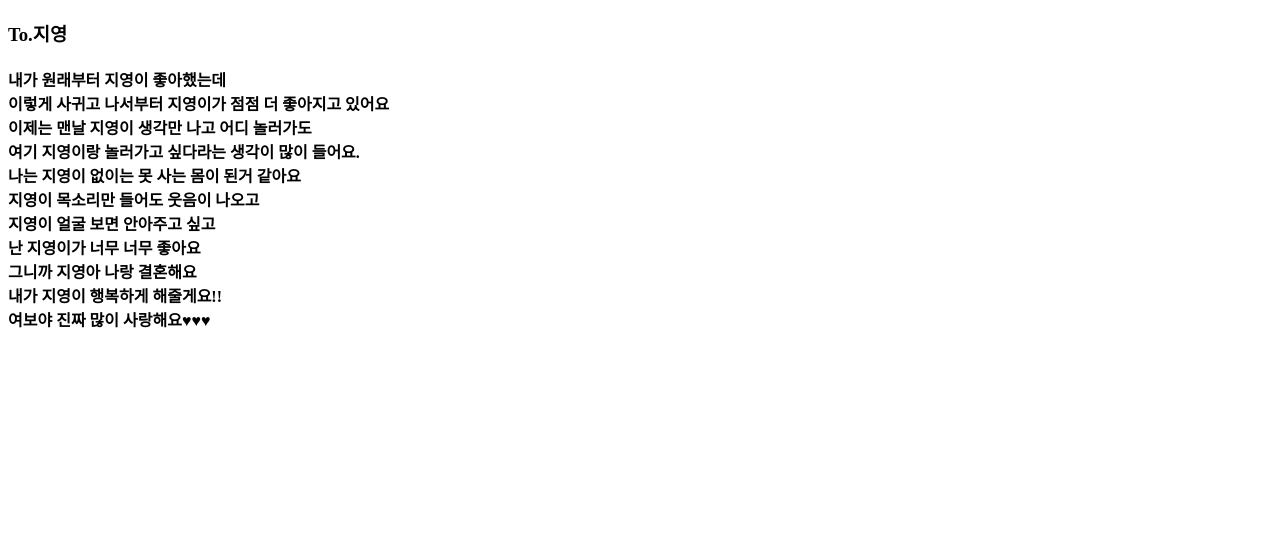
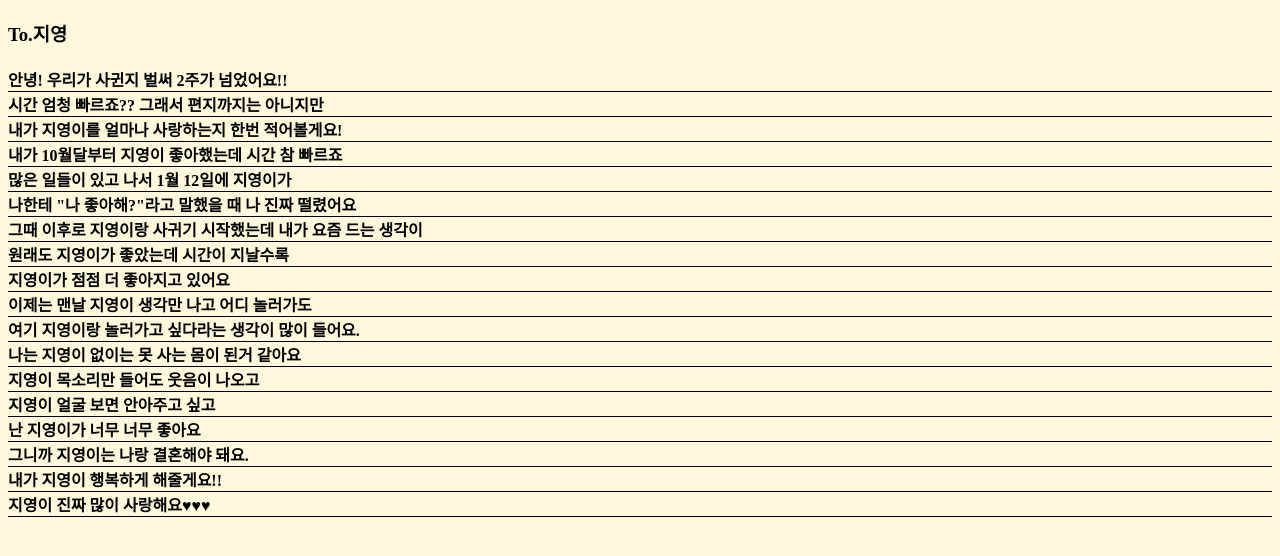
Before and after one commit to YIJUNHYOUENG/-Surprise, a plain HTML site: page index.html in a window 1280 px wide. Drawn offline with Linux system fonts and the light colour scheme.

Commit message:
Add files via upload

```diff
--- a/index.html
+++ b/index.html
@@ -5,19 +5,34 @@
     <meta http-equiv="X-UA-Compatible" content="IE=edge">
     <meta name="viewport" content="width=device-width, initial-scale=1.0">
     <title>지영이 사랑해요</title>
+    <style>
+        * {
+            background-color:cornsilk;
+        }
+        .lineB {
+            border-bottom: 1.5px solid black;
+        }
+    </style>
 </head>
 <body>
     <h3>To.지영</h3>
-    <h4>내가 원래부터 지영이 좋아했는데</br>
-    이렇게 사귀고 나서부터 지영이가 점점 더 좋아지고 있어요</br>
-    이제는 맨날 지영이 생각만 나고 어디 놀러가도 </br>
-    여기 지영이랑 놀러가고 싶다라는 생각이 많이 들어요.</br>
-    나는 지영이 없이는 못 사는 몸이 된거 같아요</br>
-    지영이 목소리만 들어도 웃음이 나오고</br>
-    지영이 얼굴 보면 안아주고 싶고</br>
-    난 지영이가 너무 너무 좋아요</br>
-    그니까 지영아 나랑 결혼해요</br>
-    내가 지영이 행복하게 해줄게요!!</br>
-    여보야 진짜 많이 사랑해요♥♥♥</h4>
+    <h4><div class="lineB">안녕! 우리가 사귄지 벌써 2주가 넘었어요!!</br></div>
+        <div class="lineB">시간 엄청 빠르죠?? 그래서 편지까지는 아니지만</br></div>
+        <div class="lineB">내가 지영이를 얼마나 사랑하는지 한번 적어볼게요!</br></div>
+        <div class="lineB">내가 10월달부터 지영이 좋아했는데 시간 참 빠르죠</br></div>
+        <div class="lineB">많은 일들이 있고 나서 1월 12일에 지영이가</br></div>
+        <div class="lineB">나한테 "나 좋아해?"라고 말했을 때 나 진짜 떨렸어요</br></div>
+        <div class="lineB">그때 이후로 지영이랑 사귀기 시작했는데 내가 요즘 드는 생각이</br></div>
+        <div class="lineB">원래도 지영이가 좋았는데 시간이 지날수록</br></div>
+        <div class="lineB">지영이가 점점 더 좋아지고 있어요</div>
+        <div class="lineB">이제는 맨날 지영이 생각만 나고 어디 놀러가도 </br></div>
+        <div class="lineB">여기 지영이랑 놀러가고 싶다라는 생각이 많이 들어요.</br></div>
+        <div class="lineB">나는 지영이 없이는 못 사는 몸이 된거 같아요</br></div>
+        <div class="lineB">지영이 목소리만 들어도 웃음이 나오고</br></div>
+        <div class="lineB">지영이 얼굴 보면 안아주고 싶고</br></div>
+        <div class="lineB">난 지영이가 너무 너무 좋아요</br></div>
+        <div class="lineB">그니까 지영이는 나랑 결혼해야 돼요.</br></div>
+        <div class="lineB">내가 지영이 행복하게 해줄게요!!</br></div>
+        <div class="lineB">지영이 진짜 많이 사랑해요♥♥♥</br></div></h4>
 </body>
 </html>
```
